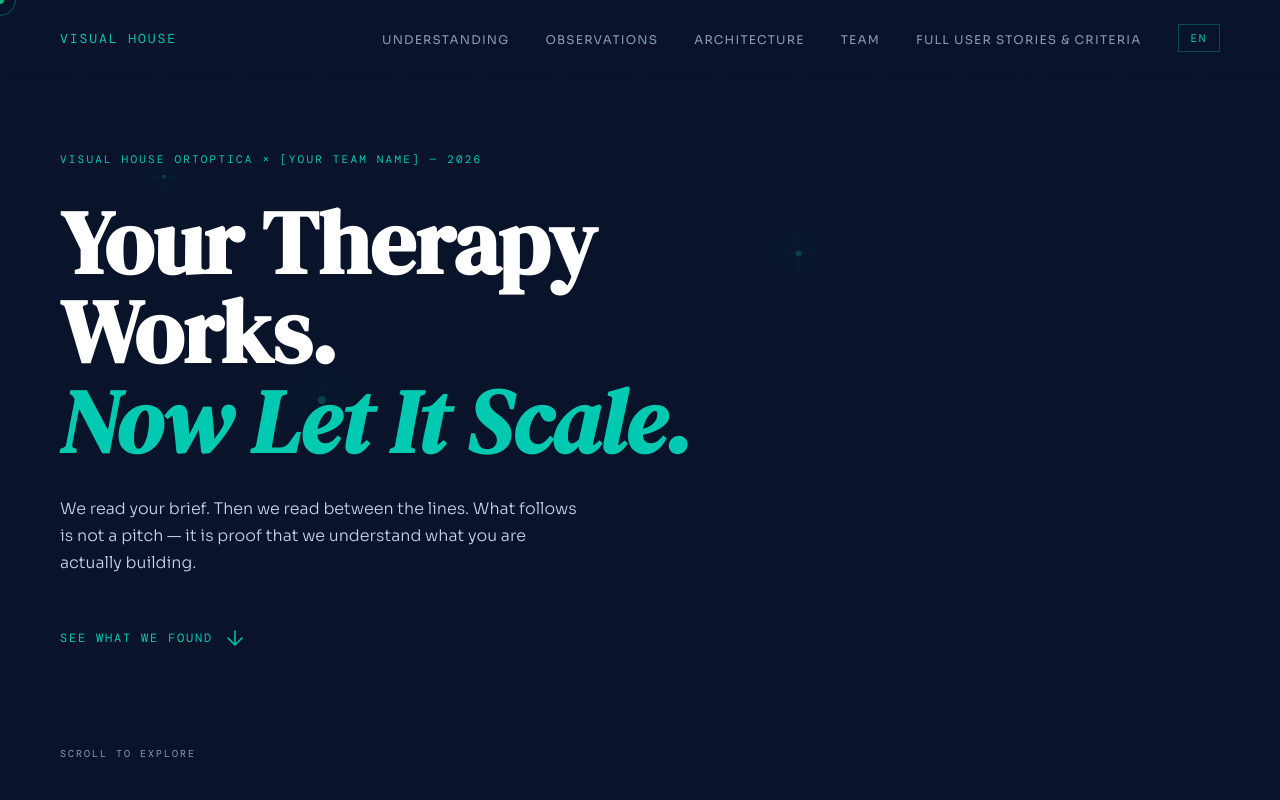
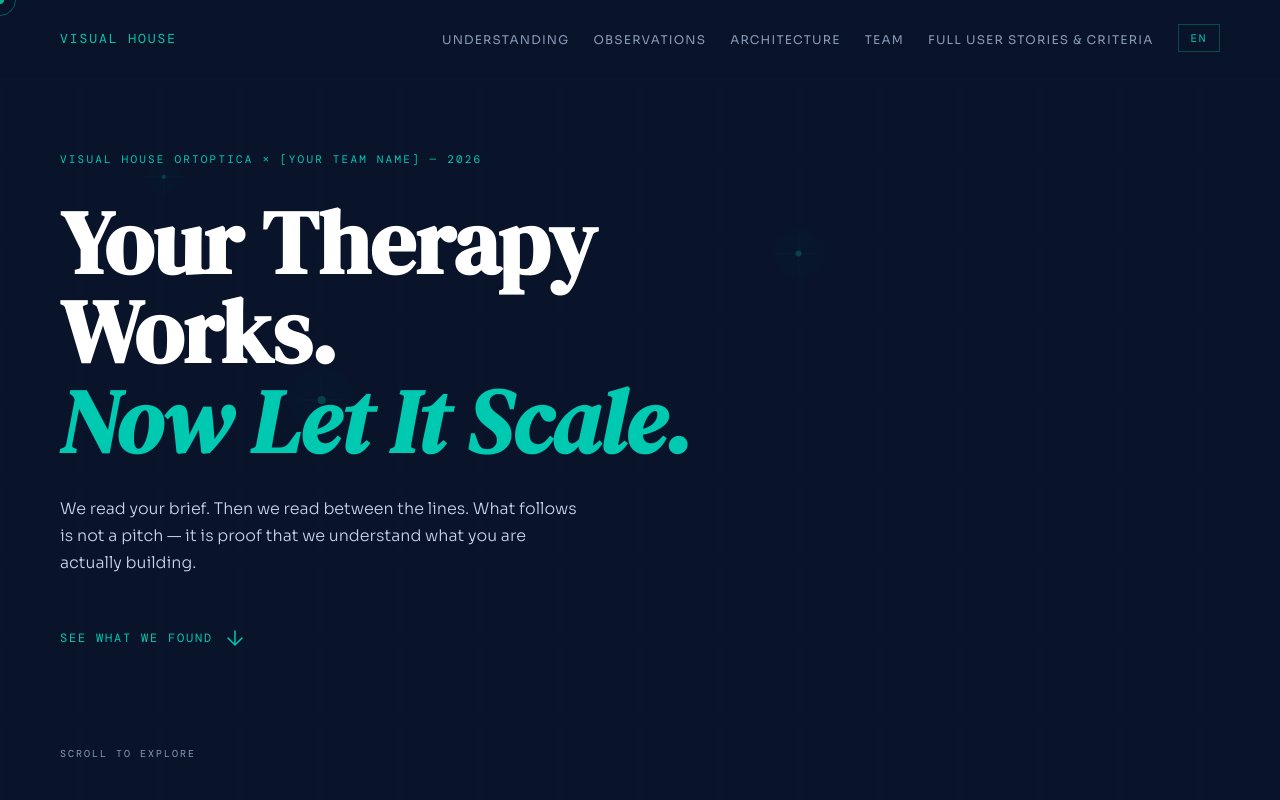
Before and after one commit to NewmanAdesan/visual-house-orthopica-1, a React (Vite) app: page / in a window 1280 px wide. Shown: the top 800 px of the page. Built offline with nearby package versions, Linux system fonts and the light colour scheme.

Commit message:
style: Reduce the gap between navigation links.

```diff
--- a/src/components/shared/Navbar.css
+++ b/src/components/shared/Navbar.css
@@ -21,7 +21,7 @@ nav {
 
 .nav-links {
     display: flex;
-    gap: 36px;
+    gap: 24px;
     list-style: none;
     align-items: center;
     text-align: center;
@@ -63,7 +63,7 @@ nav {
     }
 
     .nav-links {
-        gap: 24px;
+        gap: 16px;
     }
 
     .nav-links a {
```
